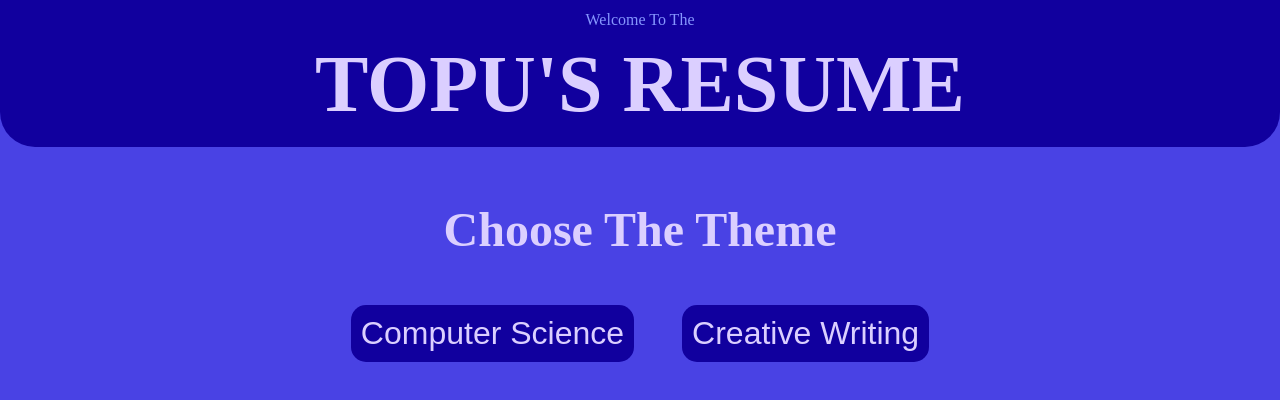
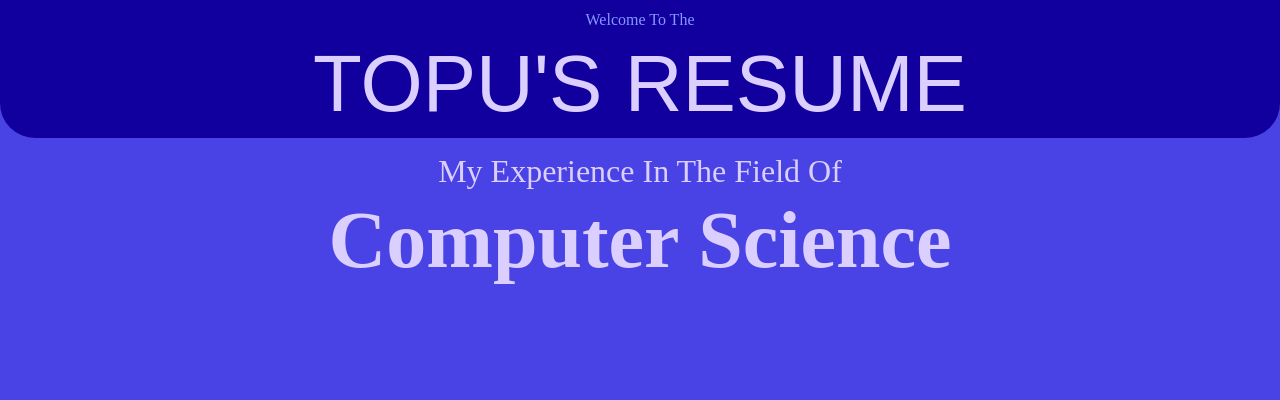
Before and after one commit to nikatopu/topucv, a plain HTML site: page index.html in a window 1280 px wide. Drawn offline with Linux system fonts and the light colour scheme.

Commit message:
Not Done Yet

```diff
--- /dev/null
+++ b/cs_style.css
@@ -0,0 +1,16 @@
+/* ------------- THE TITLE ------------- */
+
+.CSTitle {
+  margin-top: 15px;
+
+  font-size: 4vmin;
+  text-align: center;
+  color: #dbcfff;
+}
+
+.CSTitle > h2 {
+  margin-top: 5px;
+  font-size: 10vmin;
+}
+
+/* ------------- THE MAIN BODY ------------- */
--- a/index.html
+++ b/index.html
@@ -4,20 +4,33 @@
     <meta charset="UTF-8" />
     <meta name="viewport" content="width=device-width, initial-scale=1.0" />
     <link rel="stylesheet" href="page_style.css" />
+    <link rel="stylesheet" href="cs_style.css" />
     <title>TOPU CV</title>
+    <script src="switching_resumes.js"></script>
   </head>
   <body>
     <!-- THE HEADLINE -->
     <div class="Headline">
       Welcome To The
-      <h1>TOPU'S RESUME</h1>
+      <br />
+      <br />
+      <button onclick="choose_between_resumes()">TOPU'S RESUME</button>
     </div>
-    <div class="Main">
+    <div class="Main" id="Main">
+      <!--  CHOOSING RESUME
+
       <div class="WhichResume">
         <h2>Choose The Theme</h2>
         <div class="choose-resume-buttons">
-          <button>Computer Science</button>
-          <button>Creative Writing</button>
+          <button onclick="open_cs_resume()">Computer Science</button>
+          <button onclick="open_creative_resume()">Creative Writing</button>
+        </div>
+      </div>
+      -->
+      <div class="CSResume">
+        <div class="CSTitle">
+          My Experience In The Field Of
+          <h2>Computer Science</h2>
         </div>
       </div>
     </div>
--- a/page_style.css
+++ b/page_style.css
@@ -1,4 +1,4 @@
-/* The main stuff like the background */
+/* ------------- The main stuff like the background ------------- */
 /*
     The color palette goes like this:
       #11009E
@@ -32,12 +32,19 @@ body {
   line-height: 10px;
 }
 
-.Headline > h1 {
+.Headline > button {
   font-size: 10vmin;
+
   color: #dbcfff;
+  background-color: transparent;
+  border-color: transparent;
 }
 
-/* The option between two main resumes */
+.Headline > button:hover {
+  cursor: pointer;
+}
+
+/* ------------- The option between two main resumes ------------- */
 
 .WhichResume {
   margin-top: 55px;
@@ -62,6 +69,7 @@ body {
 
 .choose-resume-buttons > button:hover {
   transition: 0.5s;
+  cursor: pointer;
 
   font-size: 5vmin;
   border-color: #8696fe;
--- /dev/null
+++ b/switching_resumes.js
@@ -0,0 +1,28 @@
+// ------------------- EMPTY THE MAIN DIV ------------------- #
+function empty_main_div() {
+  var main_div = document.getElementById("Main");
+  main_div.replaceChildren();
+  return main_div;
+}
+
+// ------------------- CHOOSING THE MAIN OPTIONS ------------------- #
+function choose_between_resumes() {
+  var _main = empty_main_div();
+  _main.innerHTML = `<div class="WhichResume">
+  <h2>Choose The Theme</h2>
+  <div class="choose-resume-buttons">
+    <button onclick="open_cs_resume()">Computer Science</button>
+    <button onclick="open_creative_resume()">Creative Writing</button>
+  </div>
+</div>`;
+}
+
+// ------------------- OPENING COMPUTER SCIENCE RESUME ------------------- #
+function open_cs_resume() {
+  var _main = empty_main_div();
+}
+
+// ------------------- OPENING CREATIVE WRITING RESUME ------------------- #
+function open_creative_resume() {
+  empty_main_div();
+}
```
